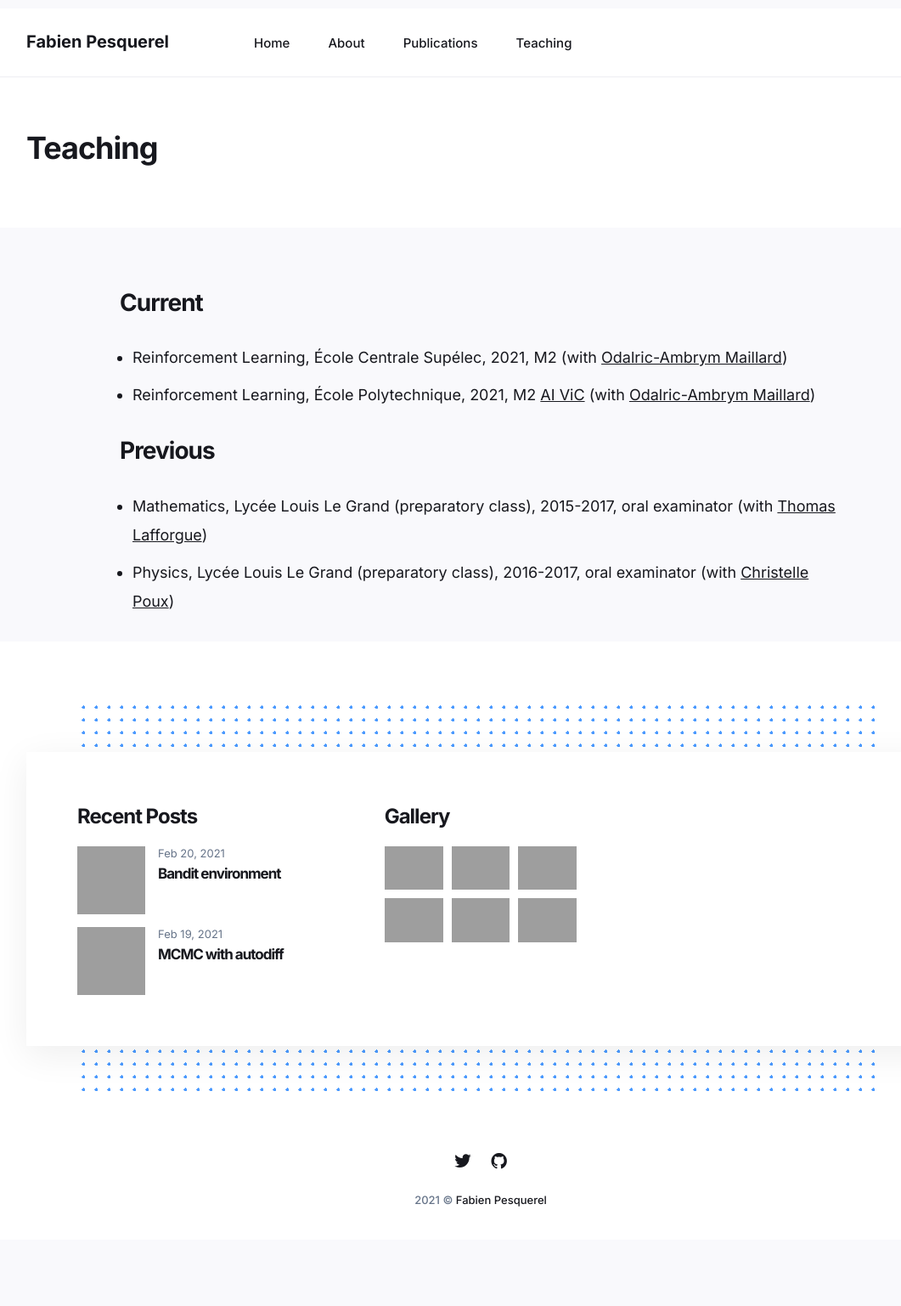
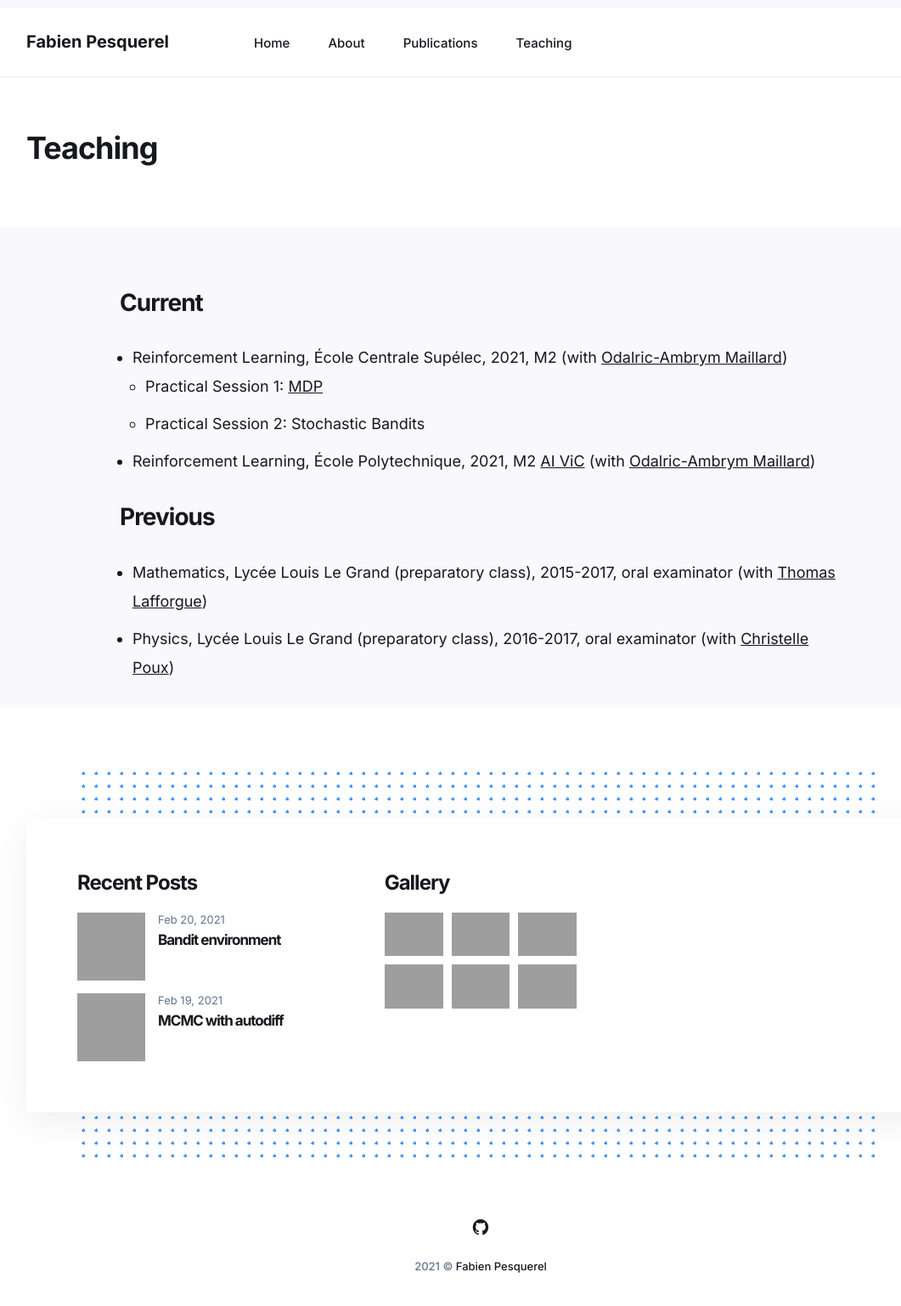
Before and after one commit to adarsha2003/fabienpesquerel.github.io, a Jekyll site: the page built from _pages/teaching.md, in a window 1280 px wide, cut to the strip 0-1547 px from the top of the page. Shown: the top 1537 px of the strip at 85% size, without its empty margins (74-1135 px from the left). Built offline with Jekyll 4.4.1, drawn with Linux system fonts in a browser that asks for light colours; nearby versions of some CDN libraries; before the commit the page ends 1469 px from its top, so only the background shows below that; grey boxes are pictures that could not be loaded.

Commit message:
Adding forban and teaching material

```diff
--- a/_config.yml
+++ b/_config.yml
@@ -2,10 +2,10 @@
 # General Site Settings
 title: Fabien Pesquerel
 logo: # You can add own logo. For example '/images/logo.png'.
-description: Blog of a stochastic random ascent to better understand sequential decision making under uncertainty
+description: Blog of a stochastic random ascent to better understand sequential decision making under uncertainty. We talk about markov decision process, reinforcement learning, bandits algorithms, stochastic optimization and research in these areas.
 baseurl: "" # the subpath of your site, e.g. /blog
 url: "https://fabienpesquerel.github.io" # the base hostname & protocol for your site, e.g. http://example.com
-blog-theme: light # By default, Atega theme uses a 'light' color scheme, to change the color scheme to dark use 'dark' value (_includes/color-scheme)
+blog-theme: light
 
 
 #-------------------------------
@@ -41,7 +41,7 @@ contact:
   description: If you are interested to talk, just shoot me a message
 
 # NOTE
-# Atega comes with a built-in contact form, that you can use with Formspree service to handle up to 50 submissions per month for free. You could also easily switch to another contact form service if you want.
+# built-in contact form, that you can use with Formspree service to handle up to 50 submissions per month for free. You could also easily switch to another contact form service if you want.
 
 
 #-------------------------------
@@ -49,7 +49,7 @@ contact:
 # Example of adding a new link to the footer - {icon: "ion-logo-facebook", link: "https://facebook.com"}
 # Other icons can be found at https://ionicons.com/v4/
 social:
-- {icon: "ion-logo-twitter", link: "https://twitter.com/randomwalk"}
+# - {icon: "ion-logo-twitter", link: "https://twitter.com/tobedone"}
 - {icon: "ion-logo-github", link: "https://github.com/fabienpesquerel"}
 # - {icon: "ion-logo-youtube", link: "https://youtube.com"}
 # - {icon: "ion-logo-pinterest", link: "https://pinterest.com"}
@@ -93,6 +93,7 @@ permalink: /:title
 plugins:
   - jekyll-paginate
   - jekyll-sitemap
+  - jekyll-seo-tag
   - jekyll/tagging
 
 paginate: 9
--- a/_includes/head.html
+++ b/_includes/head.html
@@ -1,3 +1,4 @@
+{% seo %}
 <head>
   <meta charset="utf-8">
   <meta http-equiv="X-UA-Compatible" content="IE=edge">
--- a/_pages/teaching.md
+++ b/_pages/teaching.md
@@ -8,6 +8,8 @@ image: '/images/08.jpg'
 ## Current
 
 - Reinforcement Learning, École Centrale Supélec, 2021, M2 (with [Odalric-Ambrym Maillard](http://odalricambrymmaillard.neowordpress.fr/))
+	- Practical Session 1: [MDP](https://www.eleves.ens.fr/home/pesquere/)
+	- Practical Session 2: Stochastic Bandits
 - Reinforcement Learning, École Polytechnique, 2021, M2 [AI ViC](https://programmes.polytechnique.edu/en/master-all-msct-programs/artificial-intelligence-advanced-visual-computing-master/faculty) (with [Odalric-Ambrym Maillard](http://odalricambrymmaillard.neowordpress.fr/))
 
 ## Previous
```
Also changed, not shown: _posts/2021-02-20-bandit-environment.md (+2 -2 lines).
